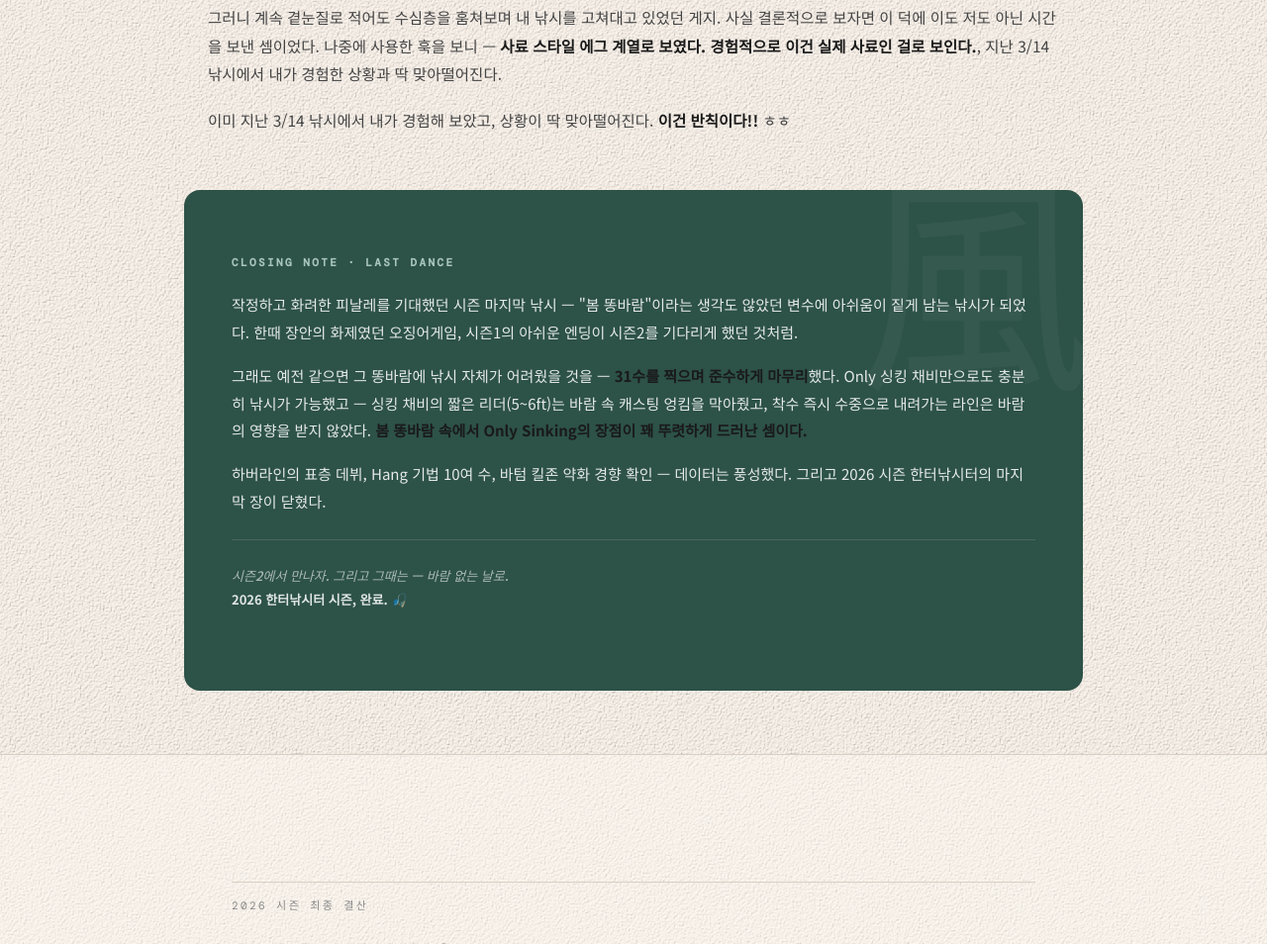
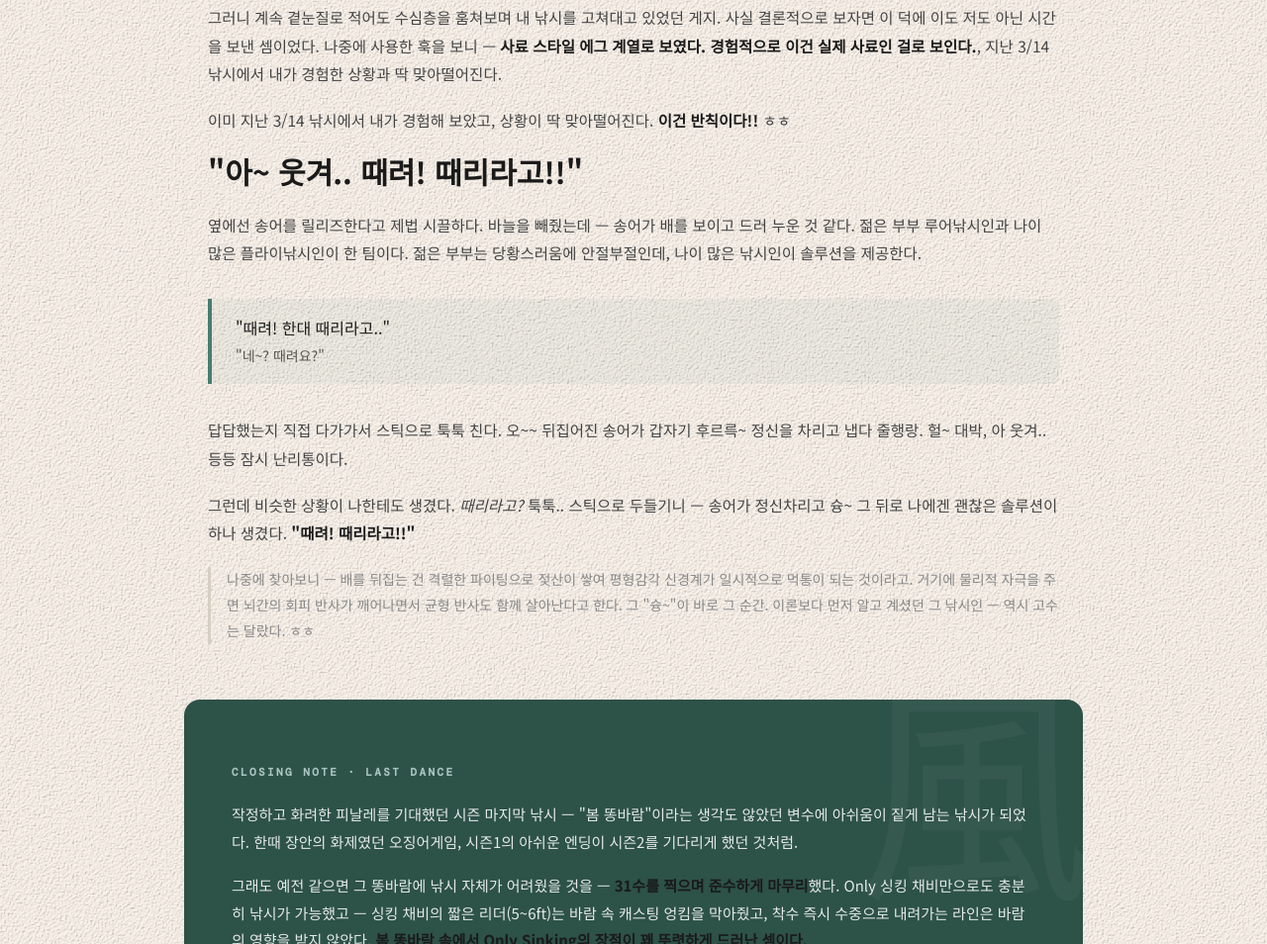
Before and after one commit to CADDIS-GR/fishing-log, a plain HTML site: page logs/2026-05-01-hanter.html in a window 1280 px wide. Shown: the part 5638-6592 px from the top of the page at 99% size. Drawn offline with nearby package versions, Linux system fonts and the light colour scheme; a web font is replaced by a local one.

Commit message:
Add files via upload

```diff
--- a/logs/2026-05-01-hanter.html
+++ b/logs/2026-05-01-hanter.html
@@ -549,6 +549,22 @@ footer p{font-size:12px}
 
   <p>이미 지난 3/14 낚시에서 내가 경험해 보았고, 상황이 딱 맞아떨어진다. <strong>이건 반칙이다!!</strong> ㅎㅎ</p>
 
+  <!-- EPISODE 2 -->
+  <h2 class="ch-title">"아~ 웃겨.. 때려! 때리라고!!"</h2>
+
+  <p>옆에선 송어를 릴리즈한다고 제법 시끌하다. 바늘을 빼줬는데 — 송어가 배를 보이고 드러 누운 것 같다. 젊은 부부 루어낚시인과 나이 많은 플라이낚시인이 한 팀이다. 젊은 부부는 당황스러움에 안절부절인데, 나이 많은 낚시인이 솔루션을 제공한다.</p>
+
+  <div class="pullquote">
+    "때려! 한대 때리라고.."<br>
+    <span style="font-size:14px;opacity:.7">"네~? 때려요?"</span>
+  </div>
+
+  <p>답답했는지 직접 다가가서 스틱으로 툭툭 친다. 오~~ 뒤집어진 송어가 갑자기 후르륵~ 정신을 차리고 냅다 줄행랑. 헐~ 대박, 아 웃겨.. 등등 잠시 난리통이다.</p>
+
+  <p>그런데 비슷한 상황이 나한테도 생겼다. <em>때리라고?</em> 툭툭.. 스틱으로 두들기니 — 송어가 정신차리고 슝~ 그 뒤로 나에겐 괜찮은 솔루션이 하나 생겼다. <strong>"때려! 때리라고!!"</strong></p>
+
+  <p style="font-size:14px;color:var(--ink-soft);border-left:3px solid var(--rule);padding-left:16px;margin-top:20px">나중에 찾아보니 — 배를 뒤집는 건 격렬한 파이팅으로 젖산이 쌓여 평형감각 신경계가 일시적으로 먹통이 되는 것이라고. 거기에 물리적 자극을 주면 뇌간의 회피 반사가 깨어나면서 균형 반사도 함께 살아난다고 한다. 그 "슝~"이 바로 그 순간. 이론보다 먼저 알고 계셨던 그 낚시인 — 역시 고수는 달랐다. ㅎㅎ</p>
+
   <!-- CLOSING -->
   <div class="closing">
     <h3>Closing Note · Last Dance</h3>
```
